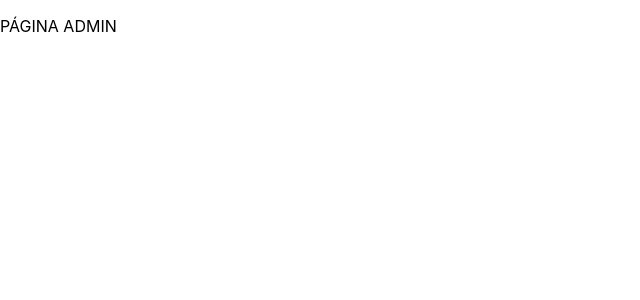
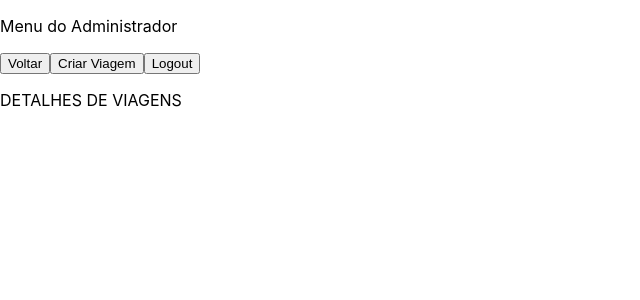
Before and after one commit to future4code/Ederson-Amaral, a React (Create React App) app in the folder semana10/labex/: page /AdminHomePage in a window 1280 px wide. Shown: the top 300 px of the page, without its empty margins (0-640 px from the left). Built offline with nearby package versions, Linux system fonts and the light colour scheme.

Commit message:
criado a pasta route e vinculado a renderizacao das telas ao arquivo Router.js no App.js

```diff
--- a/semana10/labex/src/App.js
+++ b/semana10/labex/src/App.js
@@ -1,40 +1,9 @@
 import React from 'react';
 import './App.css';
-import { AdminHomePage } from './pages/AdminHomePage';
-import { ApplicationFormPage } from './pages/ApplicationFormPage';
-import { CreateTripPage } from './pages/CreateTripPage';
-import { HomePage } from './pages/HomePage';
-import { ListTripsPage } from './pages/ListTripsPage';
-import { LoginPage } from './pages/LoginPage';
-import { TripDetailsPage } from './pages/TripDetailsPage';
-import { BrowserRouter, Switch, Route } from 'react-router-dom';
+import { Router } from './route/Router';
 
 export default function App() {
   return (
-    <BrowserRouter>
-      <Switch>
-        <Route exact path={'/'}>
-          <HomePage />
-        </Route>
-        <Route exact path={'/AdminHomePage'}>
-          <AdminHomePage />
-        </Route>
-        <Route exact path={'/ApplicationFormPage'}>
-          <ApplicationFormPage />
-        </Route>
-        <Route exact path={'/CreateTripPage'}>
-          <CreateTripPage />
-        </Route>
-        <Route exact path={'/ListTripsPage'}>
-          <ListTripsPage />
-        </Route>
-        <Route exact path={'/LoginPage'}>
-          <LoginPage />
-        </Route>
-        <Route exact path={'/TripDetailsPage'}>
-          <TripDetailsPage />
-        </Route>
-      </Switch>
-    </BrowserRouter>
+    <Router />
   );
 }
--- a/semana10/labex/src/pages/AdminHomePage.js
+++ b/semana10/labex/src/pages/AdminHomePage.js
@@ -1,9 +1,25 @@
-import React from 'react'
+import React from 'react';
+import { useHistory } from 'react-router-dom';
+import { TripDetailsPage } from './TripDetailsPage';
 
 export const AdminHomePage = () => {
+    const history = useHistory ()
+
+    const goToCreateTripPage = () => {
+        history.push('/CreateTripPage')
+    }
+
+    const goToHomePage = () => {
+        history.push('/')
+    }
+
     return (
         <div>
-        <p>PÁGINA ADMIN</p>
+        <p>Menu do Administrador</p>
+        <button onClick={goToHomePage}>Voltar</button>
+        <button onClick={goToCreateTripPage}>Criar Viagem</button>
+        <button>Logout</button>
+        <TripDetailsPage />
         </div>
     )
 }
--- a/semana10/labex/src/pages/HomePage.js
+++ b/semana10/labex/src/pages/HomePage.js
@@ -1,9 +1,24 @@
 import React from 'react'
+import { useHistory } from 'react-router-dom';
 
 export const HomePage = () => {
+    const history = useHistory ()
+
+    const goToListTripsPage = () => {
+        history.push('/ListTripsPage')
+    }
+
+    const goToAdminHomePage = () => {
+        history.push('/AdminHomePage')
+    }
+
     return (
         <div>
-        <p>HOME</p>
+        <h1>LabeX</h1>
+        <p>As melhores viagens espaciais, você encontra aqui</p>
+        <button onClick={goToListTripsPage}>Lista de Viagens</button>
+        <button onClick={goToAdminHomePage}>Acesso Administrador</button>
         </div>
+
     )
 }
--- a/semana10/labex/src/pages/ListTripsPage.js
+++ b/semana10/labex/src/pages/ListTripsPage.js
@@ -1,9 +1,22 @@
-import React from 'react'
+import React from 'react';
+import { useHistory } from 'react-router-dom';
 
 export const ListTripsPage = () => {
+    const history = useHistory ()
+
+    const goToApplicationFormPage = () => {
+        history.push('/ApplicationFormPage')
+    }
+
+    const goToHomePage = () => {
+        history.push('/')
+    }
+
     return (
         <div>
         <p>LISTA DE VIAGENS</p>
+        <button onClick={goToHomePage}>Voltar</button>
+        <button onClick={goToApplicationFormPage}>Inscreva-se para Viagem</button>
         </div>
     )
 }
--- a/semana10/labex/src/pages/LoginPage.js
+++ b/semana10/labex/src/pages/LoginPage.js
@@ -1,9 +1,24 @@
-import React from 'react'
+import React from 'react';
+import { useHistory } from 'react-router-dom';
 
 export const LoginPage = () => {
+    const history = useHistory ()
+
+    const goToAdminHomePage = () => {
+        history.push('/AdminHomePage')
+    }
+
+    const goToHomePage = () => {
+        history.push('/')
+    }
+
     return (
         <div>
         <p>LOGIN</p>
+        <form>e-mail</form>
+        <form>senha</form>
+        <button onClick={goToHomePage}>Voltar</button>
+        <button onClick={goToAdminHomePage}>LOGIN</button>
         </div>
     )
 }
--- /dev/null
+++ b/semana10/labex/src/route/Router.js
@@ -0,0 +1,39 @@
+import React from 'react';
+import { AdminHomePage } from '../pages/AdminHomePage';
+import { ApplicationFormPage } from '../pages/ApplicationFormPage';
+import { CreateTripPage } from '../pages/CreateTripPage';
+import { HomePage } from '../pages/HomePage';
+import { ListTripsPage } from '../pages/ListTripsPage';
+import { LoginPage } from '../pages/LoginPage';
+import { TripDetailsPage } from '../pages/TripDetailsPage';
+import { BrowserRouter, Switch, Route } from 'react-router-dom';
+
+export const Router = () => {
+  return (
+    <BrowserRouter>
+      <Switch>
+        <Route exact path={'/'}>
+          <HomePage />
+        </Route>
+        <Route exact path={'/AdminHomePage'}>
+          <AdminHomePage />
+        </Route>
+        <Route exact path={'/ApplicationFormPage'}>
+          <ApplicationFormPage />
+        </Route>
+        <Route exact path={'/CreateTripPage'}>
+          <CreateTripPage />
+        </Route>
+        <Route exact path={'/ListTripsPage'}>
+          <ListTripsPage />
+        </Route>
+        <Route exact path={'/LoginPage'}>
+          <LoginPage />
+        </Route>
+        <Route exact path={'/TripDetailsPage'}>
+          <TripDetailsPage />
+        </Route>
+      </Switch>
+    </BrowserRouter>
+  );
+}
```
